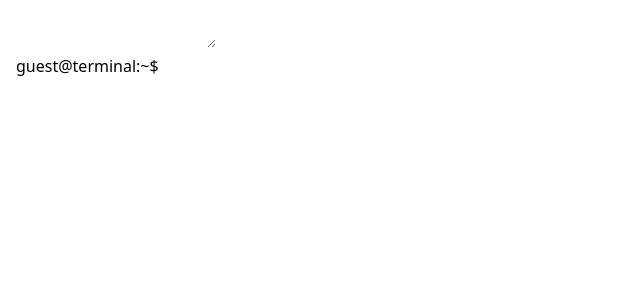
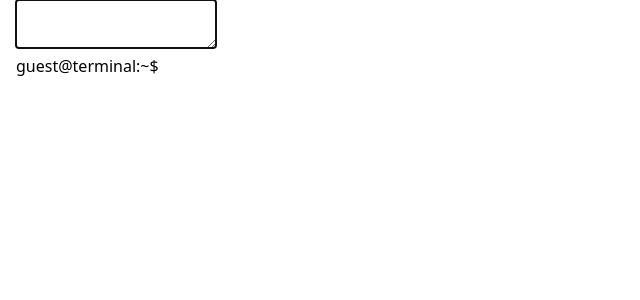
Before and after one commit to sesamDev/terminal-website, a React (Vite) app: page / in a window 1280 px wide. Shown: the top 300 px of the page, without its empty margins (0-640 px from the left). Built offline with nearby package versions, Linux system fonts and the light colour scheme.

Commit message:
fixed so you can't unfocus textinput

```diff
--- a/src/App.jsx
+++ b/src/App.jsx
@@ -63,6 +63,8 @@ const App = () => {
         onChange={(e) => {
           setInput((prev) => (prev = captureKeystroke(e)));
         }}
+        autoFocus={true}
+        onBlur={({ target }) => target.focus()}
       />
       <div className="lineContainer">
         {prevInput.map((_input, index) => {
```
